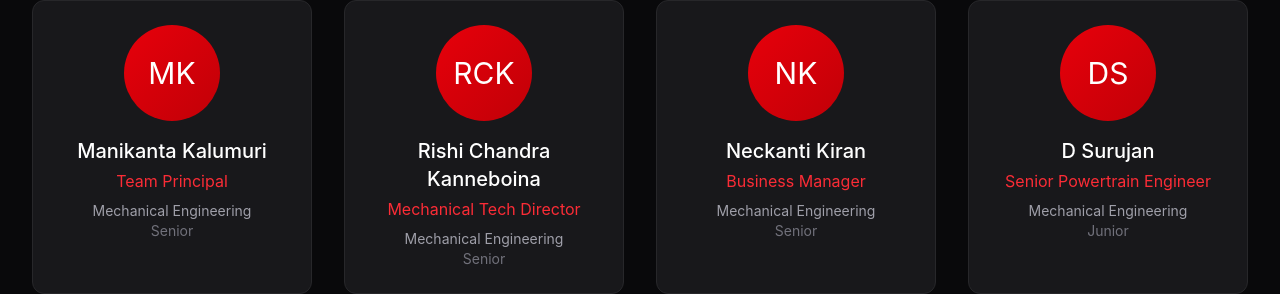
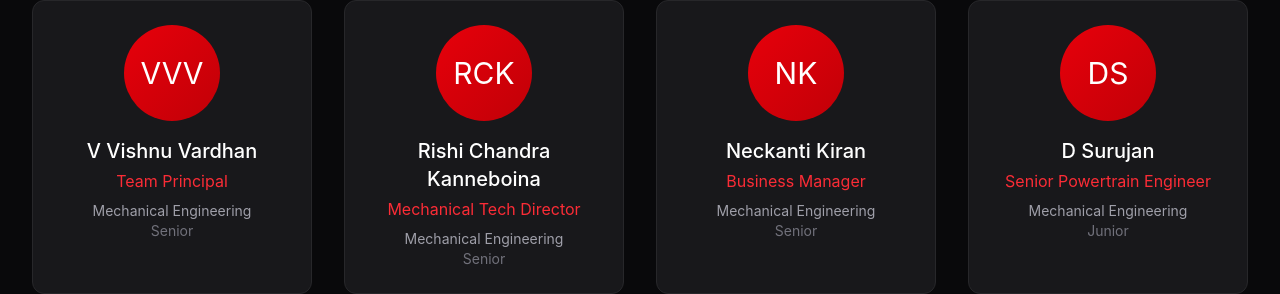
Before and after one commit to nitroace-code/Nitro-ace-website, a React (Vite) app: page /team in a window 1280 px wide. Shown: the part 404-698 px from the top of the page. Built offline with nearby package versions, Linux system fonts and the light colour scheme.

Commit message:
Updated team section and website fixes

```diff
--- a/src/app/pages/Team.tsx
+++ b/src/app/pages/Team.tsx
@@ -1,7 +1,7 @@
 export function Team() {
   const leadership = [
     {
-      name: "Manikanta Kalumuri",
+      name: "V Vishnu Vardhan  ",
       role: "Team Principal",
       major: "Mechanical Engineering",
       year: "Senior",
```
Also changed, not shown: 7 other files (tests, documents, lock files or other folders).
